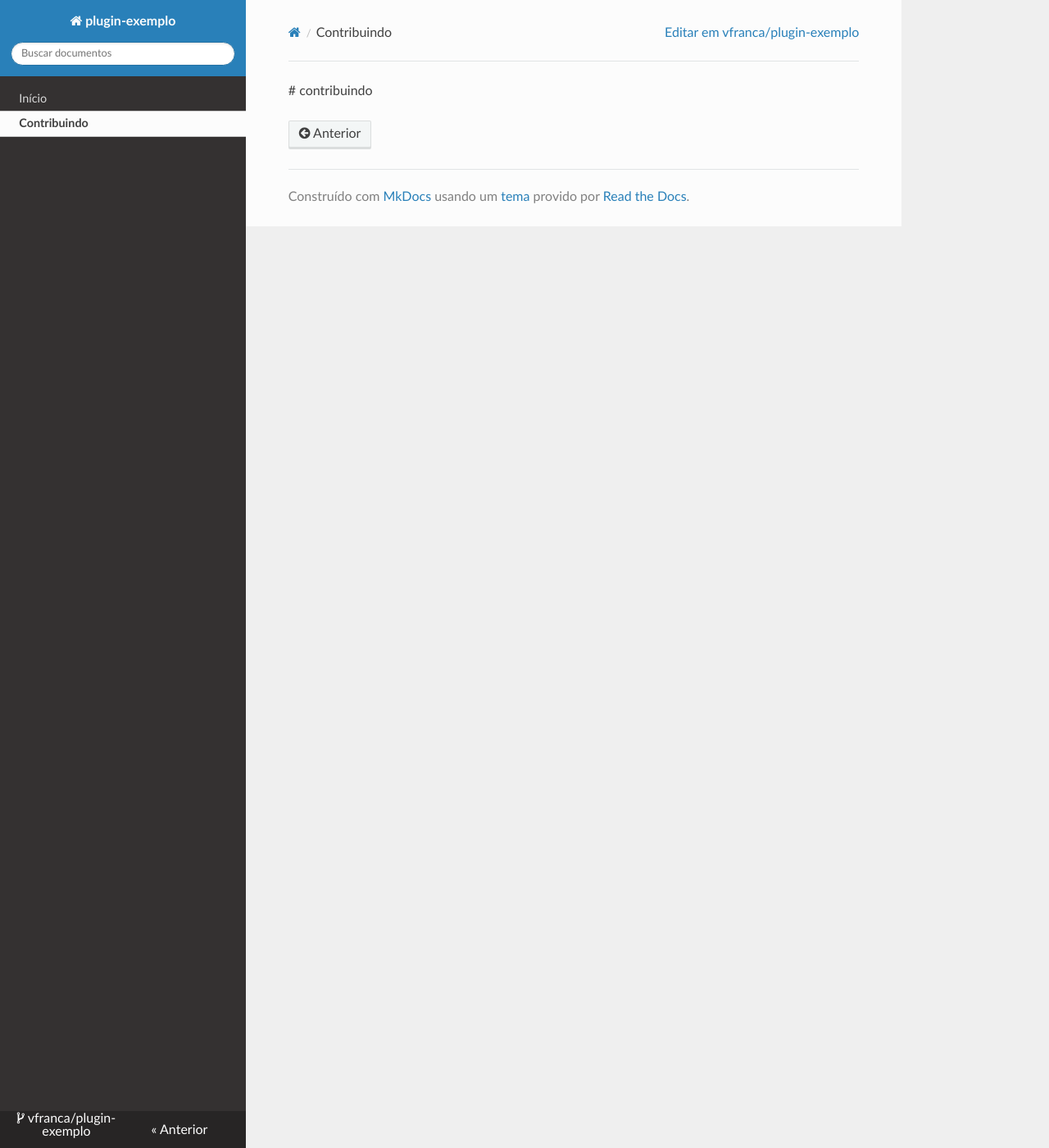
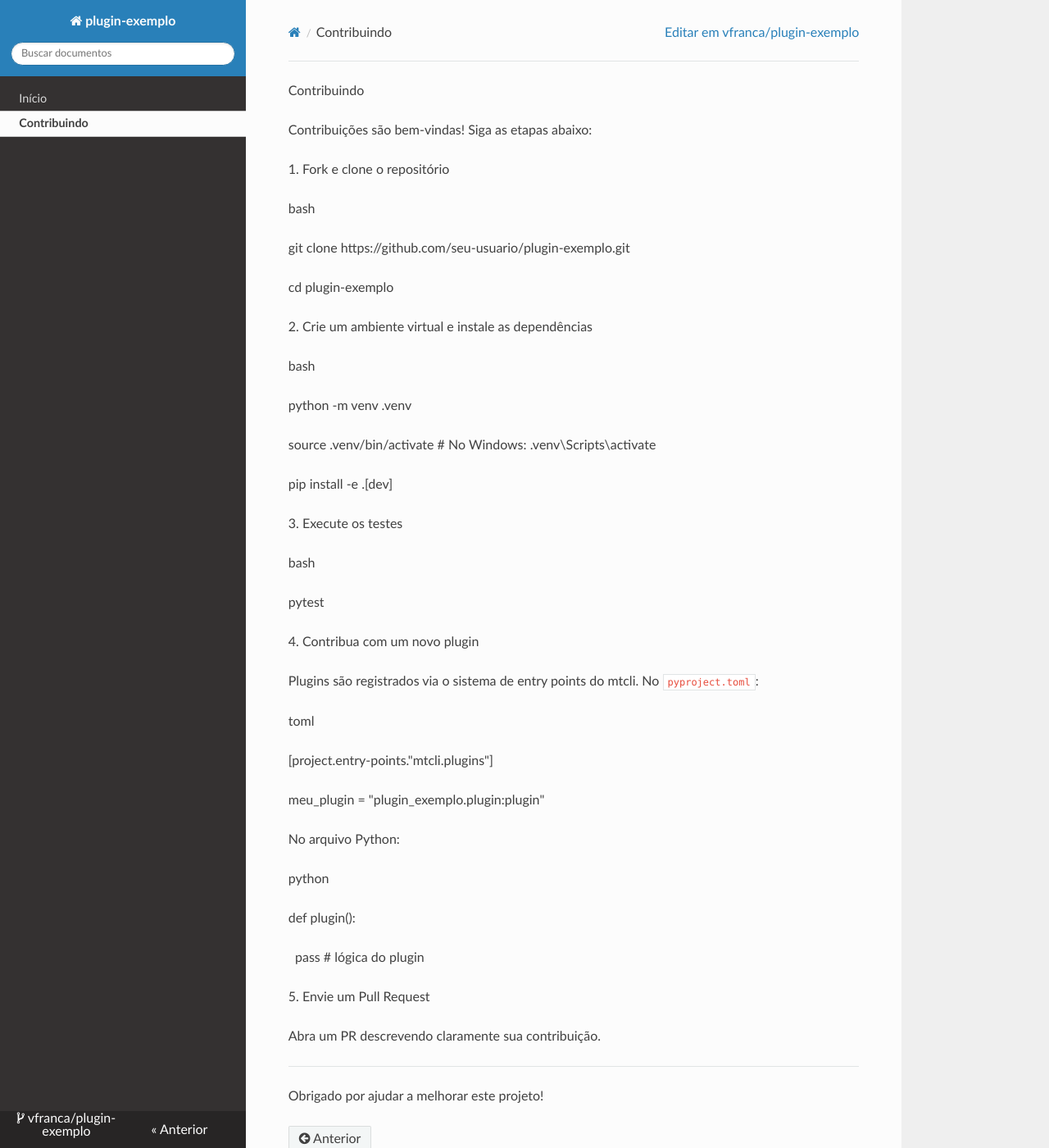
Before and after one commit to vfranca/plugin-exemplo, an MkDocs documentation site: the page built from docs/contribuindo.md, in a window 1280 px wide and 1400 px high. Shown: the whole window at 82% size. Built offline with MkDocs 1.6.1, drawn with Linux system fonts in a browser that asks for light colours; nearby versions of some CDN libraries.

Commit message:
Editando a documentacao exemplo

```diff
--- a/docs/contribuindo.md
+++ b/docs/contribuindo.md
@@ -1 +1,95 @@
-\# contribuindo
+Contribuindo
+
+
+
+Contribuições são bem-vindas! Siga as etapas abaixo:
+
+
+
+1\. Fork e clone o repositório
+
+
+
+bash
+
+git clone https://github.com/seu-usuario/plugin-exemplo.git
+
+cd plugin-exemplo
+
+
+
+
+
+2\. Crie um ambiente virtual e instale as dependências
+
+
+
+bash
+
+python -m venv .venv
+
+source .venv/bin/activate  # No Windows: .venv\\Scripts\\activate
+
+pip install -e .\[dev]
+
+
+
+
+
+3\. Execute os testes
+
+
+
+bash
+
+pytest
+
+
+
+
+
+4\. Contribua com um novo plugin
+
+
+
+Plugins são registrados via o sistema de entry points do mtcli. No `pyproject.toml`:
+
+
+
+toml
+
+\[project.entry-points."mtcli.plugins"]
+
+meu\_plugin = "plugin\_exemplo.plugin:plugin"
+
+
+
+
+
+No arquivo Python:
+
+
+
+python
+
+def plugin():
+
+&nbsp;   pass  # lógica do plugin
+
+
+
+
+
+5\. Envie um Pull Request
+
+
+
+Abra um PR descrevendo claramente sua contribuição.
+
+
+
+---
+
+
+
+Obrigado por ajudar a melhorar este projeto!
```
Also changed, not shown: docs/index.md (+65 -1 lines).
